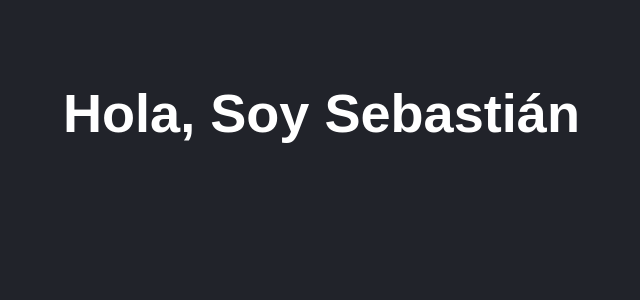
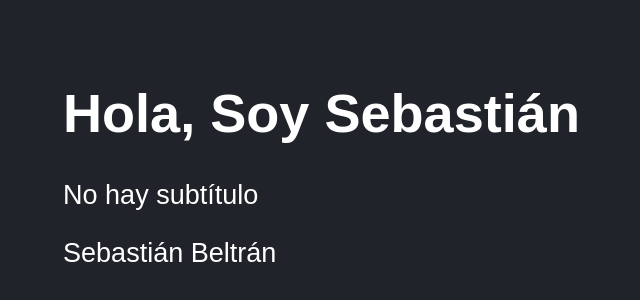
Before and after one commit to sebaswing/React0, a React (Vite) app in the folder 03-counter-app-vite/: page / in a window 1280 px wide. Shown: the part 102-402 px from the top of the page, without its empty margins (85-725 px from the left). Built offline with nearby package versions, Linux system fonts and the light colour scheme.

Commit message:
default props

```diff
--- a/03-counter-app-vite/src/FirstApp.jsx
+++ b/03-counter-app-vite/src/FirstApp.jsx
@@ -5,7 +5,7 @@
 
 import PropTypes from 'prop-types';
 
-export const FirstApp = ({title, subtitle}) => {
+export const FirstApp = ({ title, subtitle,name }) => {
 
 // if (!title) {
 //     throw new Error("El título no existe");
@@ -19,6 +19,7 @@
             {/* <h1>{ GetName(2,3) }</h1> */}
             <h1>{title}</h1>
             <p>{subtitle}</p>
+            <p>{name}</p>
         </>
         // </Fragment>
     );
@@ -26,5 +27,11 @@
 
 FirstApp.propTypes = {
     title: PropTypes.string.isRequired,
-    subtitle: PropTypes.number,
+    subtitle: PropTypes.string,
 }
+
+FirstApp.defaultProps = {
+    name: 'Sebastián Beltrán', // Propiedad por defecto,
+    subtitle: 'No hay subtítulo',
+    title: 'No hay título',
+}
```
